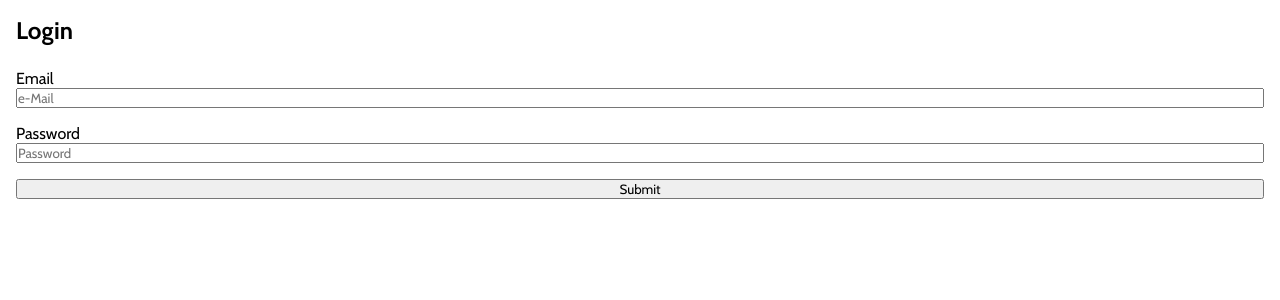
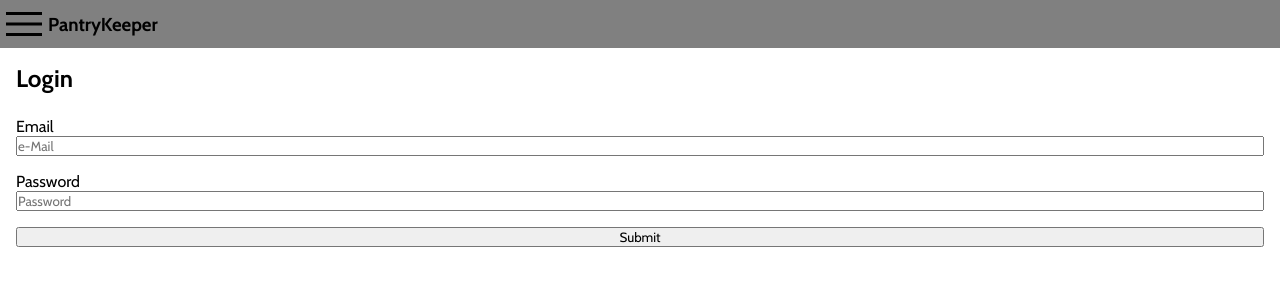
Before and after one commit to aliv314/pantrykeeper, a React (Create React App) app in the folder client/: page /login in a window 1280 px wide. Shown: the top 300 px of the page. Built offline with nearby package versions, Linux system fonts and the light colour scheme.

Commit message:
Started header

```diff
--- a/client/src/components/Header/Header.js
+++ b/client/src/components/Header/Header.js
@@ -1,8 +1,12 @@
 import './Header.scss'
-
+import menu from '../../assets/images/icons/menu.svg'
 const Header = () => {
     return (
     <>
+        <div className='header'>
+            <img clasName='header__icon' src={menu} alt='Menu icon header.'/>
+            <h3 className='header__title'> PantryKeeper </h3>
+        </div>
     </>
     )
 }
--- a/client/src/components/Header/Header.scss
+++ b/client/src/components/Header/Header.scss
@@ -0,0 +1,14 @@
+.header{
+    width: 100%;
+    height: 3rem;
+    background-color: grey;
+    position: sticky;
+
+    display: flex;
+    align-items: center;
+
+    &__icon{
+
+        margin-right: 5rem;
+    }
+}
```
